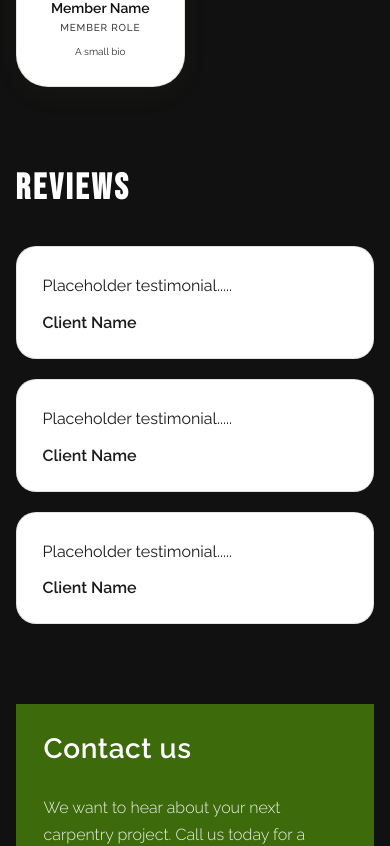
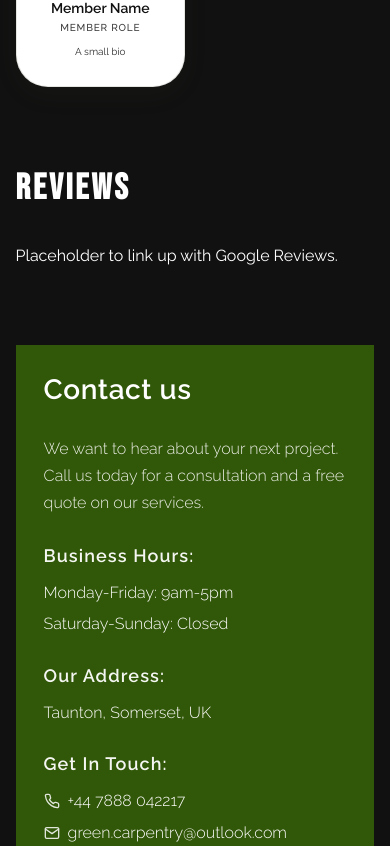
Before and after one commit to claudiaacchurch/green-carpentry, a Next.js app: page / in a window 390 px wide. Shown: the part 3040-3886 px from the top of the page. Built offline with nearby package versions, Linux system fonts and the light colour scheme.

Commit message:
styling changes from review

```diff
--- a/src/app/globals.css
+++ b/src/app/globals.css
@@ -2,7 +2,7 @@
 	--bg: #111111;
 	--logo-bg: #000000;
 	--ink: #1b1b1b;
-	--green-toned: #3d6b0c;
+	--green-toned: #315708;
 	--accent: white;
 	--accent-strong: #1b1b1b;
 	--accent-warm: #c4c5ba;
--- a/src/app/page.module.css
+++ b/src/app/page.module.css
@@ -174,8 +174,8 @@
 	display: inline-flex;
 	align-items: center;
 	justify-content: center;
-	width: 36px;
-	height: 36px;
+	width: 40px;
+	height: 40px;
 	border-radius: 50%;
 	background: rgba(246, 243, 239, 0.12);
 	border: 1px solid rgba(246, 243, 239, 0.2);
@@ -248,7 +248,7 @@
 	display: flex;
 	align-items: center;
 	gap: 22px;
-	font-size: 16px;
+	font-size: 18px;
 	text-transform: none;
 	letter-spacing: 0.04em;
 	transition:
@@ -769,6 +769,10 @@
 	gap: 20px;
 }
 
+.placeholderReviewTxt {
+  color: var(--accent);
+}
+
 .reviewCard {
 	background: var(--accent);
 	border-radius: var(--radius-md);
@@ -1129,6 +1133,10 @@
 		bottom: 64px;
 	}
 
+  .section {
+    padding: 80px 2vw;
+  }
+
 	.aboutInfo {
 		grid-template-columns: 1fr;
 		gap: 36px;
@@ -1182,8 +1190,8 @@
 	}
 
 	.nav {
-		font-size: 14px;
-		gap: 14px;
+		font-size: 16px;
+		gap: 12px;
 	}
 
 	.navSocials a {
@@ -1191,7 +1199,7 @@
 	}
 }
 
-@media (max-width: 926px) {
+@media (max-width: 954px) {
 	.page {
 		--header-h: 100px;
 	}
--- a/src/app/page.tsx
+++ b/src/app/page.tsx
@@ -177,11 +177,10 @@ export default function Home() {
 
 				<section className={styles.section} id="reviews">
 					<div className={styles.sectionHeader}>
-						<div>
 							<h2 className={styles.sectionTitle}>Reviews</h2>
-						</div>
-					</div>
-					<div className={styles.reviewsGrid}>
+          </div>
+					<div className={styles.placeholderReviewTxt}>Placeholder to link up with Google Reviews.</div>
+					{/* <div className={styles.reviewsGrid}>
 						{reviews.map((review, index) => (
 							<article
 								className={styles.reviewCard}
@@ -191,7 +190,7 @@ export default function Home() {
 								<strong>{review.name}</strong>
 							</article>
 						))}
-					</div>
+					</div> */}
 				</section>
 
 				<section className={styles.section} id="contact">
@@ -199,7 +198,7 @@ export default function Home() {
 						<div className={styles.contactInfoBox}>
 							<h2 className={styles.contactInfoTitle}>Contact us</h2>
 							<p className={styles.contactInfoText}>
-								We want to hear about your next carpentry project. Call us today
+								We want to hear about your next project. Call us today
 								for a consultation and a free quote on our services.
 							</p>
 
--- a/src/components/SocialIcons.tsx
+++ b/src/components/SocialIcons.tsx
@@ -5,25 +5,25 @@ export default function SocialIcons() {
     <>
       <a href={PHONE_HREF} aria-label="Phone">
         {/* Heroicons phone — sits squarely in the 24×24 grid */}
-        <svg width="18" height="18" viewBox="0 0 24 24" fill="none" xmlns="http://www.w3.org/2000/svg" aria-hidden="true">
+        <svg width="22" height="22" viewBox="0 0 24 24" fill="none" xmlns="http://www.w3.org/2000/svg" aria-hidden="true">
           <path d="M2.25 6.75c0 8.284 6.716 15 15 15h2.25a2.25 2.25 0 0 0 2.25-2.25v-1.372c0-.516-.351-.966-.852-1.091l-4.423-1.106c-.44-.11-.902.055-1.173.417l-.97 1.293c-.282.376-.769.542-1.21.38a12.035 12.035 0 0 1-7.143-7.143c-.162-.441.004-.928.38-1.21l1.293-.97c.363-.271.527-.734.417-1.173L6.963 3.102a1.125 1.125 0 0 0-1.091-.852H4.5A2.25 2.25 0 0 0 2.25 4.5v2.25z" stroke="currentColor" strokeWidth="1.5" strokeLinecap="round" strokeLinejoin="round"/>
         </svg>
       </a>
       <a href={EMAIL_HREF} aria-label="Email">
-        <svg width="18" height="18" viewBox="0 0 24 24" fill="none" xmlns="http://www.w3.org/2000/svg" aria-hidden="true">
+        <svg width="22" height="22" viewBox="0 0 24 24" fill="none" xmlns="http://www.w3.org/2000/svg" aria-hidden="true">
           <path d="M4 4h16c1.1 0 2 .9 2 2v12c0 1.1-.9 2-2 2H4c-1.1 0-2-.9-2-2V6c0-1.1.9-2 2-2z" stroke="currentColor" strokeWidth="1.5" strokeLinecap="round" strokeLinejoin="round"/>
           <polyline points="22,6 12,13 2,6" stroke="currentColor" strokeWidth="1.5" strokeLinecap="round" strokeLinejoin="round"/>
         </svg>
       </a>
       <a href={INSTAGRAM_URL} aria-label="Instagram" target="_blank" rel="noopener noreferrer">
-        <svg width="18" height="18" viewBox="0 0 24 24" fill="none" xmlns="http://www.w3.org/2000/svg" aria-hidden="true">
+        <svg width="22" height="22" viewBox="0 0 24 24" fill="none" xmlns="http://www.w3.org/2000/svg" aria-hidden="true">
           <rect x="3" y="3" width="18" height="18" rx="5" stroke="currentColor" strokeWidth="1.5"/>
           <circle cx="12" cy="12" r="4" stroke="currentColor" strokeWidth="1.5"/>
           <circle cx="17.2" cy="6.8" r="1" fill="currentColor"/>
         </svg>
       </a>
       <a href={FACEBOOK_URL} aria-label="Facebook" target="_blank" rel="noopener noreferrer">
-        <svg width="18" height="18" viewBox="0 0 24 24" fill="none" xmlns="http://www.w3.org/2000/svg" aria-hidden="true">
+        <svg width="22" height="22" viewBox="0 0 24 24" fill="none" xmlns="http://www.w3.org/2000/svg" aria-hidden="true">
           <path d="M18 2h-3a5 5 0 0 0-5 5v3H7v4h3v8h4v-8h3l1-4h-4V7a1 1 0 0 1 1-1h3z" stroke="currentColor" strokeWidth="1.5" strokeLinecap="round" strokeLinejoin="round"/>
         </svg>
       </a>
--- a/src/lib/projects.ts
+++ b/src/lib/projects.ts
@@ -18,7 +18,7 @@ export const projects: Project[] = [
     title: "Full House Renovation",
     meta: "Glastonbury",
     location: "Glastonbury, Somerset",
-    year: "2025",
+    year: "2026",
     description: [
       "A complete top-to-bottom renovation of a four-bedroom house in Glastonbury, bringing every room up to a modern, high-quality finish while retaining the character of the original building.",
       "The scope covered full kitchen installation, bathroom suite replacements across three rooms, new internal doors and architrave throughout, and bespoke fitted joinery in the living and dining areas.",
@@ -48,7 +48,7 @@ export const projects: Project[] = [
     title: "Kitchen Renovation",
     meta: "Taunton",
     location: "Taunton, Somerset",
-    year: "2025",
+    year: "2026",
     description: [
       "A full kitchen renovation for a family home in Taunton, replacing an outdated galley layout with a spacious open-plan kitchen and dining area that makes the most of the available footprint.",
       "Custom cabinetry was designed and fitted by our joinery team, complemented by quartz worktops, integrated appliances, and under-cabinet lighting. Structural work included the removal of a load-bearing wall to open the space.",
```
